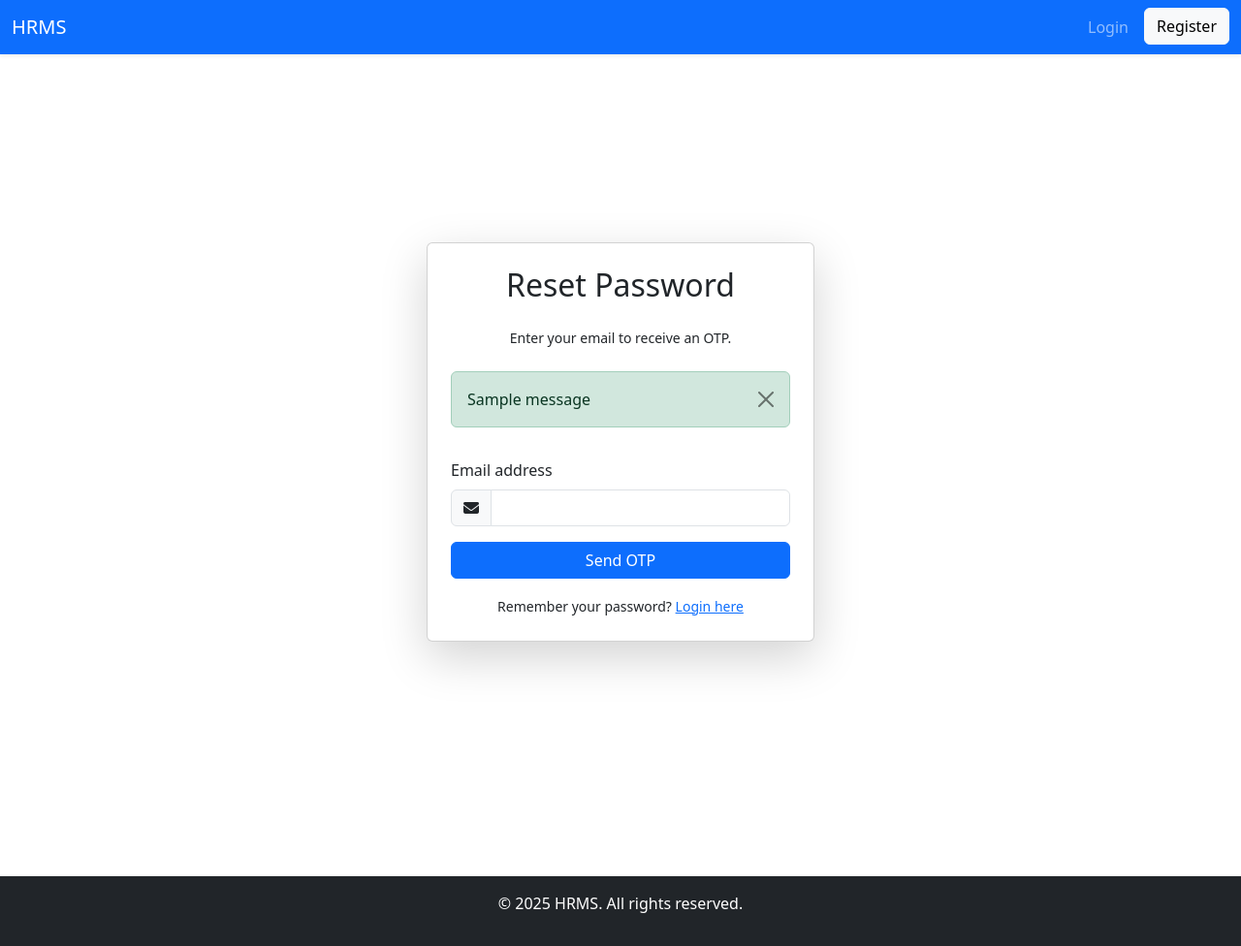
After one commit to SlammyTee/hrms, a Django app: page /password-reset/ in a window 1280 px wide. The commit adds this page. Shown: the whole page at 97% size. Run offline with Django 5.2, Linux system fonts and the light colour scheme; one stand-in notice (Sample message) is shown; some libraries are stand-ins or nearby versions.

Commit message:
changes made

```diff
--- a/core/models.py
+++ b/core/models.py
@@ -9,6 +9,7 @@ class Employee(models.Model):
     phone = models.CharField(max_length=15)
     address = models.TextField()
     is_hr = models.BooleanField(default=False)
+    avatar = models.ImageField(upload_to='avatars/', blank=True, null=True)
 
     def __str__(self):
         return self.user.get_full_name()
--- a/core/views.py
+++ b/core/views.py
@@ -1,3 +1,4 @@
+import random
 from django.http import HttpResponse
 from django.shortcuts import render, redirect, get_object_or_404
 from weasyprint import HTML
@@ -9,6 +10,10 @@ from django.contrib.auth.forms import AuthenticationForm
 from .forms import AnnouncementForm, LeaveForm, EmployeeForm, PayrollForm, UserRegisterForm
 from django.utils import timezone
 from django.contrib import messages
+from django.conf import settings
+from django.core.mail import send_mail
+from django.contrib.auth.hashers import make_password
+
 
 @login_required
 def dashboard_redirect(request):
@@ -325,4 +330,67 @@ def my_attendance(request):
     return render(
         request,
         "core/attendance.html", context
+
     )
+
+def password_reset(request):
+    if request.method == "POST":
+        email = request.POST.get('email')
+        try:
+            user = User.objects.get(email=email)
+            otp = random.randint(100000, 999999)
+            request.session['reset_email'] = email
+            request.session['otp'] = str(otp)
+
+            # Send OTP via email
+            send_mail(
+                subject='Your Password Reset OTP',
+                message=f'Your OTP for password reset is {otp}',
+                from_email=settings.DEFAULT_FROM_EMAIL,
+                recipient_list=[email],
+            )
+            return redirect('verify_otp')
+        except User.DoesNotExist:
+            messages.error(request, "Email address not found.")
+    return render(request, 'core/password_reset.html')
+
+def verify_otp(request):
+    if request.method == "POST":
+        entered_otp = request.POST.get('otp')
+        new_password = request.POST.get('password')
+        confirm_password = request.POST.get('confirm_password')
+
+        if new_password != confirm_password:
+            messages.error(request, "Passwords do not match.")
+            return redirect('verify_otp')
+
+        session_otp = request.session.get('otp')
+        email = request.session.get('reset_email')
+
+        if session_otp == entered_otp:
+            user = User.objects.get(email=email)
+            user.password = make_password(new_password)
+            user.save()
+
+            # Cleanup
+            request.session.pop('otp')
+            request.session.pop('reset_email')
+
+            messages.success(request, "Password reset successful. You can now log in.")
+            return redirect('login')
+        else:
+            messages.error(request, "Invalid OTP.")
+    return render(request, 'core/verify_otp.html')
+
+def upload_profile_picture(request, employee_id):
+    employee = get_object_or_404(Employee, pk=employee_id)
+
+    if request.method == 'POST' and request.FILES.get('avatar'):
+        avatar = request.FILES['avatar']
+        employee.avatar = avatar  # Make sure your model has this field
+        employee.save()
+        messages.success(request, 'Profile picture updated successfully.')
+    else:
+        messages.error(request, 'Failed to upload profile picture.')
+
+    return redirect('profile',)  # update to match your profile page URL name
--- a/hrms/urls.py
+++ b/hrms/urls.py
@@ -17,6 +17,8 @@ Including another URLconf
 from django.contrib import admin
 from django.urls import path
 from core import views
+from django.conf import settings
+from django.conf.urls.static import static
 
 urlpatterns = [
     path('admin/', admin.site.urls),
@@ -33,11 +35,14 @@ urlpatterns = [
     path('list-announcements/', views.announcement_list, name='announcement_list'),
     path('attendance-report/', views.attendance_report, name='attendance_report'),
     path('leaves/', views.leave_requests, name='leave_requests'),
+    path('password-reset/', views.password_reset, name='password_reset'),
+    path('verify-otp/', views.verify_otp, name='verify_otp'),
     path('apply-leave/', views.apply_leave, name='apply_leave'),
     path('profile/', views.profile, name='profile'),
     path('attendance/', views.my_attendance, name='attendance'),
     path('toggle-attendance/', views.toggle_attendance, name='toggle_attendance'),
     path('mark-attendance/', views.mark_attendance, name='mark_attendance'),
+    path('profile/<int:employee_id>/upload-profile-picture/', views.upload_profile_picture, name='upload_profile_picture'),
     path('leaves/<int:leave_id>/reject/', views.reject_leave, name='reject_leave'),
     path('leave/<int:leave_id>/approve/', views.approve_leave, name='approve_leave'),
     path('employees/<int:employee_id>/edit/', views.edit_employee, name='edit_employee'),
@@ -45,4 +50,7 @@ urlpatterns = [
     path('payroll/<int:payroll_id>/generate-payslip/', views.generate_payslip, name='generate_payslip'),
     path('payroll/<int:payroll_id>/mark-as-paid/', views.mark_payroll_as_paid, name='mark_payroll_as_paid'),
 
+
 ]
+
+urlpatterns += static(settings.MEDIA_URL, document_root=settings.MEDIA_ROOT)
--- a/templates/core/login.html
+++ b/templates/core/login.html
@@ -37,8 +37,12 @@
         </div>
       {% endfor %}
 
-      <div class="d-grid mb-3">
+      <div class="d-grid mb-2">
         <button type="submit" class="btn btn-primary">Login</button>
+      </div>
+
+      <div class="text-center mb-3">
+        <a href="{% url 'password_reset' %}" class="small">Forgot Password?</a>
       </div>
 
       <div class="text-center">
--- /dev/null
+++ b/templates/core/password_reset.html
@@ -0,0 +1,38 @@
+{% extends 'core/base.html' %}
+{% block title %}Reset Password{% endblock %}
+{% block content %}
+<div class="container d-flex justify-content-center align-items-center min-vh-100">
+  <div class="card shadow-lg p-4 w-100" style="max-width: 400px;">
+    <h2 class="text-center mb-4">Reset Password</h2>
+    <p class="text-center small mb-4">Enter your email to receive an OTP.</p>
+
+    {% if messages %}
+      <div class="mb-3">
+        {% for message in messages %}
+          <div class="alert alert-{{ message.tags }} alert-dismissible fade show" role="alert">
+            {{ message }}
+            <button type="button" class="btn-close" data-bs-dismiss="alert" aria-label="Close"></button>
+          </div>
+        {% endfor %}
+      </div>
+    {% endif %}
+
+    <form method="post">
+      {% csrf_token %}
+      <div class="mb-3">
+        <label for="email" class="form-label">Email address</label>
+        <div class="input-group">
+          <span class="input-group-text"><i class="fa fa-envelope"></i></span>
+          <input type="email" name="email" class="form-control" required>
+        </div>
+      </div>
+      <div class="d-grid mb-3">
+        <button type="submit" class="btn btn-primary">Send OTP</button>
+      </div>
+      <div class="text-center">
+        <small>Remember your password? <a href="{% url 'login' %}">Login here</a></small>
+      </div>
+    </form>
+  </div>
+</div>
+{% endblock %}
```
Also changed, not shown: hrms/settings.py (+28 -1 lines), templates/core/profile.html (+16 -5 lines), templates/core/register.html (+21 -7 lines), templates/core/verify_otp.html (added, +43 -0 lines), core/migrations/0008_employee_avatar.py (added), db.sqlite3, media/avatars/salam.png (added), media/avatars/salam_DlRSUkz.png (added), static/img/avatar_placeholder.png (added).
